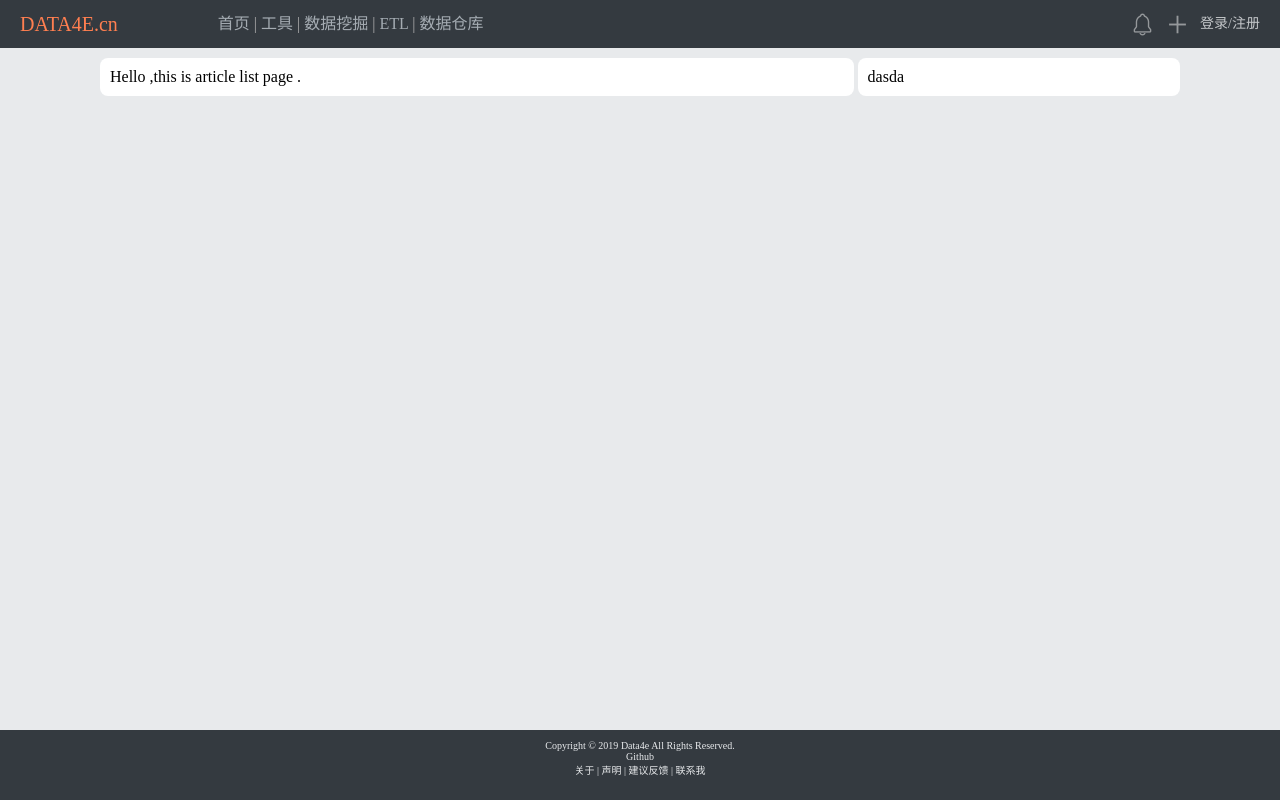
After one commit to data4e/data4e, a Django app: page /login in a window 1280 px wide. The commit adds this page. Run offline with Django 3.2, Linux system fonts and the light colour scheme; parts of the project's set-up code (start-up, migrations or seed data) failed here and were passed over.

Commit message:
新增登录页

```diff
--- a/data4e/urls.py
+++ b/data4e/urls.py
@@ -31,4 +31,5 @@ urlpatterns = [
     url(r'^admin/', admin.site.urls),
     url(r'^tools$', view.tools),
     url(r'^addArticle$', view.add_article),
+    url(r'^login$', view.login),
 ]
--- a/data4e/view.py
+++ b/data4e/view.py
@@ -5,6 +5,7 @@ Base = 'base.html'
 Tools = 'tools.html'
 Article = 'article.html'
 AddArticle = 'addOrUpdateArticle.html'
+Login = 'login.html'
 
 
 def public_parameter(request):
@@ -30,7 +31,7 @@ def index(request):
 
 def login(request):
     context = {'title': '登陆'}
-    return render(request, Base, context)
+    return render(request, Login, context)
 
 
 def tools(request):
--- a/templates/base.html
+++ b/templates/base.html
@@ -15,6 +15,7 @@
             </div>
             <div class="content_right">
                 {% block content_right %}
+                    dasda
                 {% endblock %}
             </div>
         </div>
--- a/templates/framework/header.html
+++ b/templates/framework/header.html
@@ -18,7 +18,7 @@
         {% if login %} <!-- 已经登陆 -->
             <a href=""><img class="avatar" src="https://i.loli.net/2017/08/21/599a521472424.jpg" alt="avatar"></a>
         {% else %} <!-- 未登录 -->
-            <a href="">登录/注册</a>
+            <a href="/login">登录/注册</a>
         {% endif %}
     </div>
 </header>
--- /dev/null
+++ b/templates/login.html
@@ -0,0 +1,6 @@
+{% extends 'base.html' %}
+{% block content_left %}
+    <div>
+        Hello ,this is article list page .
+    </div>
+{% endblock %}
```
